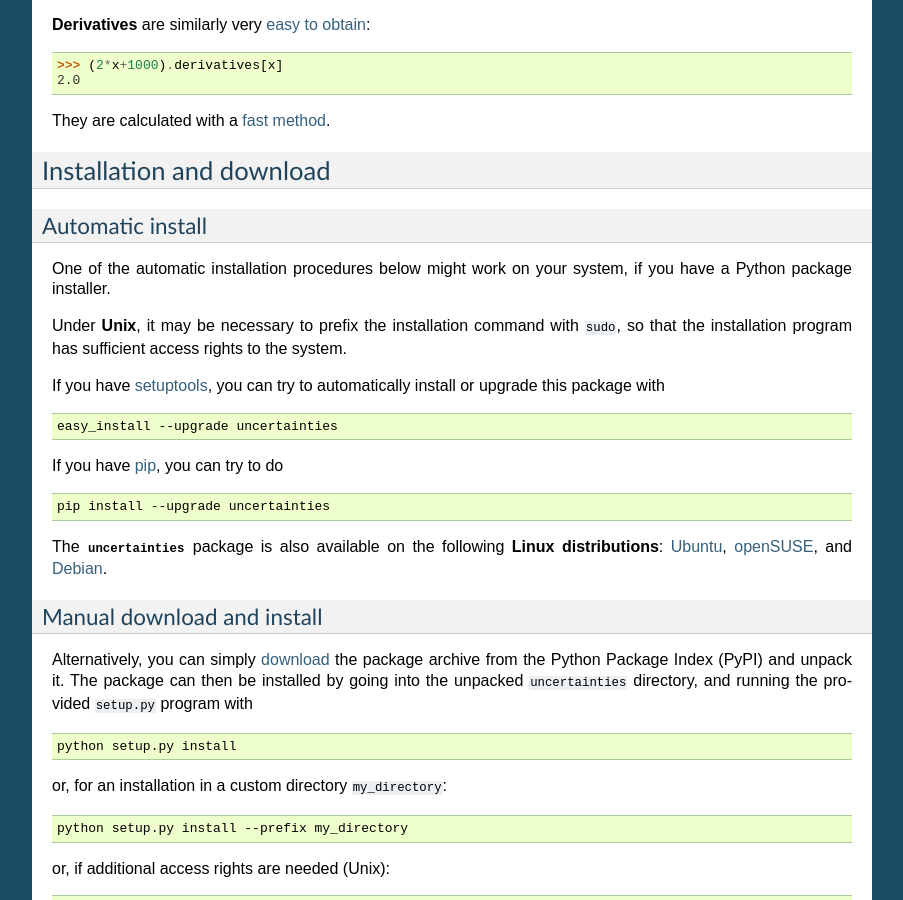
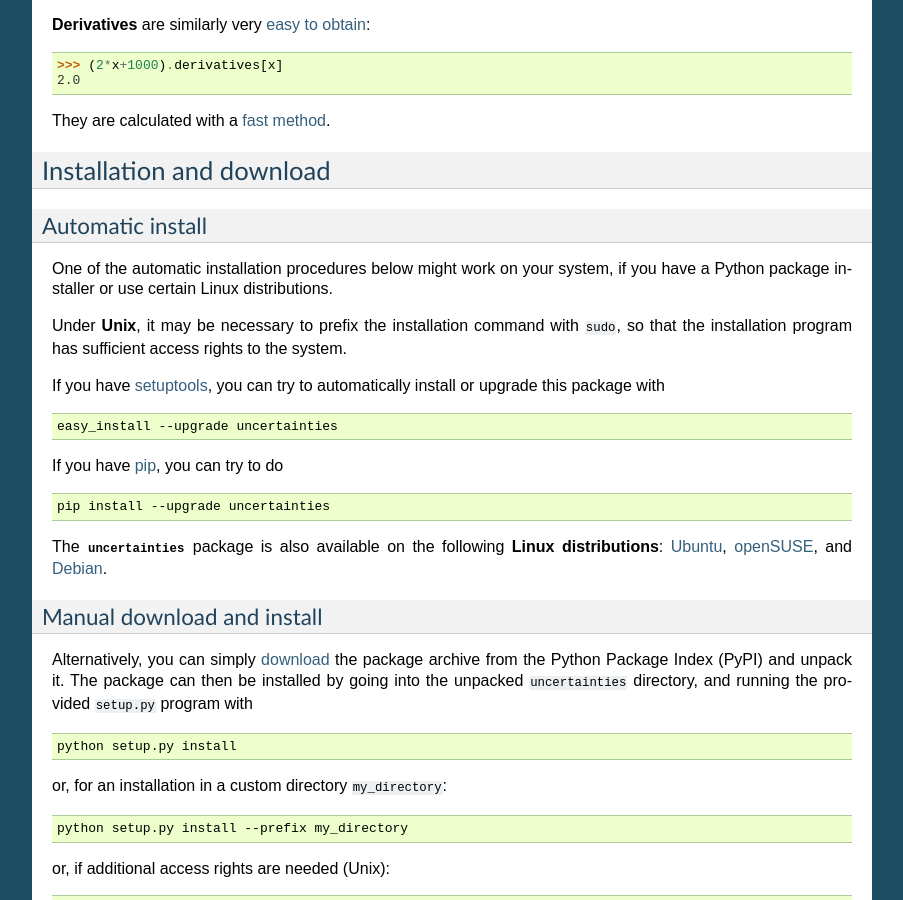
Before and after one commit to lmfit/uncertainties, a Sphinx documentation site: the page built from doc/index.rst, in a window 1280 px wide and 900 px high, scrolled down 1279 px. Shown: the whole window, without its empty margins (198-1101 px from the left). Built offline with Sphinx 7.4.7, drawn with Linux system fonts in a browser that asks for light colours; the version number could not be read and is left out.

Commit message:
Added: more correct introductory line.

```diff
--- a/doc/index.rst
+++ b/doc/index.rst
@@ -82,7 +82,8 @@
 -----------------
 
 One of the automatic installation procedures below might work on your
-system, if you have a Python package installer.
+system, if you have a Python package installer or use certain Linux
+distributions.
 
 Under **Unix**, it may be necessary to prefix the installation command
 with ``sudo``, so that the installation program has sufficient access
```
